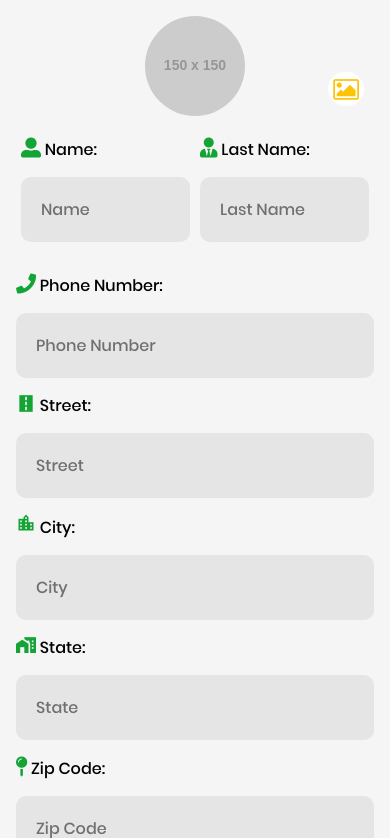
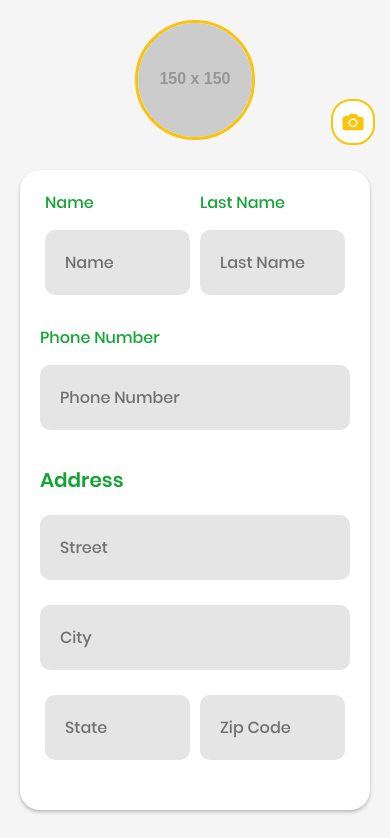
Before and after one commit to v3gaaa/Manos-Expertas--Mobile-App, a React Native app in the folder frontend/: screen /UserProfile in a window 390 px wide. Shown: the top 838 px of the page. Built offline with nearby package versions, Linux system fonts and the light colour scheme.

Commit message:
Profile view changes

```diff
--- a/frontend/app/UserProfile.tsx
+++ b/frontend/app/UserProfile.tsx
@@ -1,16 +1,44 @@
 import React, { useState, useEffect } from 'react';
-import { ScrollView, Platform, StyleSheet, View, Text, SafeAreaView, Alert, KeyboardAvoidingView, Image, TouchableOpacity } from 'react-native';
+import {
+  ScrollView,
+  Platform,
+  StyleSheet,
+  View,
+  Text,
+  SafeAreaView,
+  Alert,
+  KeyboardAvoidingView,
+  Image,
+  TouchableOpacity,
+  ActivityIndicator
+} from 'react-native';
+import { getUserByEmail, updateUser, uploadImage } from '../utils/apiHelper';
+import AsyncStorage from '@react-native-async-storage/async-storage';
+import * as ImagePicker from 'expo-image-picker';
+import { Ionicons } from '@expo/vector-icons';
+
 import Footer from '../components/footer';
 import AppTextInput from '../components/appTextInput';
-import AsyncStorage from '@react-native-async-storage/async-storage';
-import { getUserByEmail, updateUser, uploadImage } from '../utils/apiHelper';
-import { IUser } from '../utils/apiHelper';
 import { Theme } from '../constants/theme';
 import fonts from '../constants/fonts';
 import spacing from '../constants/spacing';
-import { icons } from '../constants/icons';
-import * as ImagePicker from 'expo-image-picker';
-import { Cloudinary } from "@cloudinary/url-gen";
+
+interface IUser {
+  name: string;
+  lastName: string;
+  email: string;
+  password: string;
+  phoneNumber: string;
+  profilePicture: string;
+  address: {
+    street: string;
+    city: string;
+    state: string;
+    zipCode: string;
+  };
+  admin: boolean;
+  salt: string;
+}
 
 const UserProfile = () => {
   const [user, setUser] = useState<IUser>({
@@ -20,18 +48,17 @@ const UserProfile = () => {
     password: '',
     phoneNumber: '',
     profilePicture: '',
-    address: {
-      street: '',
-      city: '',
-      state: '',
-      zipCode: ''
-    },
+    address: { street: '', city: '', state: '', zipCode: '' },
     admin: false,
     salt: '',
   });
   const [loading, setLoading] = useState(true);
+  const [uploadingImage, setUploadingImage] = useState(false);
 
   useEffect(() => {
+    loadUser();
+  }, []);
+
   const loadUser = async () => {
     try {
       const storedUser = await AsyncStorage.getItem('user');
@@ -48,9 +75,6 @@ const UserProfile = () => {
     }
   };
 
-    loadUser();
-  }, []);
-
   const handleUpdateProfile = async () => {
     try {
       const updatedUser = await updateUser(user);
@@ -65,9 +89,9 @@ const UserProfile = () => {
   };
 
   const handleImageUpload = async () => {
-    const permissionResult = await ImagePicker.requestMediaLibraryPermissionsAsync();
+    const { status } = await ImagePicker.requestMediaLibraryPermissionsAsync();
 
-    if (permissionResult.granted === false) {
+    if (status !== 'granted') {
       Alert.alert('Permission required', 'Please allow access to your photo library to upload an image.');
       return;
     }
@@ -82,49 +106,56 @@ const UserProfile = () => {
     if (!result.canceled && result.assets && result.assets.length > 0) {
       const imageUri = result.assets[0].uri;
       try {
+        setUploadingImage(true);
         const cloudinaryUrl = await uploadImage(imageUri);
         if (cloudinaryUrl) {
-          setUser(prevUser => ({
-            ...prevUser,
-            profilePicture: cloudinaryUrl
-          }));
+          setUser(prevUser => ({ ...prevUser, profilePicture: cloudinaryUrl }));
         }
       } catch (error) {
         console.error('Error uploading image:', error);
         Alert.alert('Error', 'Failed to upload image. Please try again.');
+      } finally {
+        setUploadingImage(false);
       }
     }
   };
 
   if (loading) {
-    return <Text>Loading...</Text>;
+    return (
+      <View style={styles.loadingContainer}>
+        <Text style={styles.loadingText}>Loading...</Text>
+      </View>
+    );
   }
 
   return (
-    <SafeAreaView style={{ flex: 1 }}>
+    <SafeAreaView style={styles.safeArea}>
       <KeyboardAvoidingView
-        style={{ flex: 1 }}
+        style={styles.keyboardAvoidingView}
         behavior={Platform.OS === 'ios' ? 'padding' : undefined}
         keyboardVerticalOffset={Platform.OS === 'ios' ? 100 : 0}
       >
-        <ScrollView contentContainerStyle={{ flexGrow: 1 }} keyboardShouldPersistTaps="handled">
+        <ScrollView contentContainerStyle={styles.scrollView} keyboardShouldPersistTaps="handled">
           <View style={styles.container}>
-
-            {/* Profile Picture */}
             <View style={styles.profilePictureContainer}>
               <Image
                 source={{ uri: user.profilePicture || 'https://via.placeholder.com/150' }}
                 style={styles.profilePicture}
               />
-              <TouchableOpacity style={styles.editIcon} onPress={handleImageUpload}>
-                {icons.Image(24, Theme.colors.bamxYellow)}
+              {uploadingImage && (
+                <View style={styles.uploadingOverlay}>
+                  <ActivityIndicator size="large" color={Theme.colors.bamxYellow} />
+                </View>
+              )}
+              <TouchableOpacity style={styles.editIcon} onPress={handleImageUpload} disabled={uploadingImage}>
+                <Ionicons name="camera" size={24} color={Theme.colors.bamxYellow} />
               </TouchableOpacity>
             </View>
 
-            {/* Name and Last Name in two columns */}
+            <View style={styles.formContainer}>
               <View style={styles.row}>
                 <View style={styles.column}>
-                <Text style={styles.label}>{icons.User(20, Theme.colors.bamxGreen)} Name:</Text>
+                  <Text style={styles.label}>Name</Text>
                   <AppTextInput
                     placeholder="Name"
                     value={user.name}
@@ -132,7 +163,7 @@ const UserProfile = () => {
                   />
                 </View>
                 <View style={styles.column}>
-                <Text style={styles.label}>{icons.UserTie(20, Theme.colors.bamxGreen)} Last Name:</Text>
+                  <Text style={styles.label}>Last Name</Text>
                   <AppTextInput
                     placeholder="Last Name"
                     value={user.lastName}
@@ -141,8 +172,7 @@ const UserProfile = () => {
                 </View>
               </View>
 
-            {/* Phone Number */}
-            <Text style={styles.label}>{icons.Phone(20, Theme.colors.bamxGreen)} Phone Number:</Text>
+              <Text style={styles.label}>Phone Number</Text>
               <AppTextInput
                 placeholder="Phone Number"
                 value={user.phoneNumber}
@@ -150,69 +180,112 @@ const UserProfile = () => {
                 keyboardType="phone-pad"
               />
 
-            {/* Address Fields */}
-            <Text style={styles.label}>{icons.Road(20, Theme.colors.green)} Street:</Text>
+              <Text style={styles.sectionTitle}>Address</Text>
               <AppTextInput
                 placeholder="Street"
                 value={user.address.street}
                 onChangeText={(text) => setUser({ ...user, address: { ...user.address, street: text } })}
               />
-            <Text style={styles.label}>{icons.LocationCity(20, Theme.colors.green)} City:</Text>
               <AppTextInput
                 placeholder="City"
                 value={user.address.city}
                 onChangeText={(text) => setUser({ ...user, address: { ...user.address, city: text } })}
               />
-            <Text style={styles.label}>{icons.HomeCity(20, Theme.colors.green)} State:</Text>
+              <View style={styles.row}>
+                <View style={styles.column}>
                   <AppTextInput
                     placeholder="State"
                     value={user.address.state}
                     onChangeText={(text) => setUser({ ...user, address: { ...user.address, state: text } })}
                   />
-            <Text style={styles.label}>{icons.Pin(20, Theme.colors.green)} Zip Code:</Text>
+                </View>
+                <View style={styles.column}>
                   <AppTextInput
                     placeholder="Zip Code"
                     value={user.address.zipCode}
                     onChangeText={(text) => setUser({ ...user, address: { ...user.address, zipCode: text } })}
+                    keyboardType="numeric"
                   />
+                </View>
+              </View>
+            </View>
 
-            {/* Update Profile Button */}
             <TouchableOpacity style={styles.updateButton} onPress={handleUpdateProfile}>
               <Text style={styles.updateButtonText}>Update Profile</Text>
             </TouchableOpacity>
           </View>
         </ScrollView>
-        <View style={styles.footerContainer}>
         <Footer />
-        </View>
       </KeyboardAvoidingView>
     </SafeAreaView>
   );
 };
 
 const styles = StyleSheet.create({
+  safeArea: {
+    flex: 1,
+    backgroundColor: Theme.colors.bgColor,
+  },
+  keyboardAvoidingView: {
+    flex: 1,
+  },
+  scrollView: {
+    flexGrow: 1,
+  },
   container: {
     flex: 1,
-    padding: 16,
+    padding: spacing * 2,
+  },
+  loadingContainer: {
+    flex: 1,
     justifyContent: 'center',
-    backgroundColor: Theme.colors.bgColor,
+    alignItems: 'center',
+  },
+  loadingText: {
+    fontFamily: fonts.PoppinsMedium,
+    fontSize: Theme.size.md,
+    color: Theme.colors.bamxGreen,
   },
   profilePictureContainer: {
     alignItems: 'center',
-    marginBottom: spacing * 2,
+    marginBottom: spacing * 3,
   },
   profilePicture: {
-    width: 100,
-    height: 100,
-    borderRadius: 50,
+    width: 120,
+    height: 120,
+    borderRadius: 60,
+    borderWidth: 3,
+    borderColor: Theme.colors.bamxYellow,
+  },
+  uploadingOverlay: {
+    ...StyleSheet.absoluteFillObject,
+    backgroundColor: 'rgba(255, 255, 255, 0.7)',
+    borderRadius: 60,
+    justifyContent: 'center',
+    alignItems: 'center',
   },
   editIcon: {
     position: 'absolute',
-    right: 10,
-    bottom: 10,
+    right: -5,
+    bottom: -5,
     backgroundColor: Theme.colors.white,
-    borderRadius: 50,
-    padding: 5,
+    borderRadius: 20,
+    padding: 8,
+    borderWidth: 2,
+    borderColor: Theme.colors.bamxYellow,
+  },
+  formContainer: {
+    backgroundColor: Theme.colors.white,
+    borderRadius: spacing * 2,
+    padding: spacing * 2,
+    shadowColor: "#000",
+    shadowOffset: {
+      width: 0,
+      height: 2,
+    },
+    shadowOpacity: 0.25,
+    shadowRadius: 3.84,
+    elevation: 5,
   },
   row: {
     flexDirection: 'row',
@@ -226,27 +299,36 @@ const styles = StyleSheet.create({
   label: {
     fontFamily: fonts.PoppinsMedium,
     fontSize: Theme.size.sm,
-    color: Theme.colors.black,
+    color: Theme.colors.bamxGreen,
     marginBottom: spacing / 2,
+  },
+  sectionTitle: {
+    fontFamily: fonts.PoppinsSemiBold,
+    fontSize: Theme.size.md,
+    color: Theme.colors.bamxGreen,
+    marginTop: spacing * 2,
+    marginBottom: spacing,
   },
   updateButton: {
     backgroundColor: Theme.colors.bamxYellow,
-    padding: spacing,
+    padding: spacing * 1.5,
     borderRadius: spacing,
     alignItems: 'center',
-    marginVertical: spacing * 2,
+    marginTop: spacing * 3,
     marginBottom: spacing * 4,
+    shadowColor: "#000",
+    shadowOffset: {
+      width: 0,
+      height: 2,
+    },
+    shadowOpacity: 0.25,
+    shadowRadius: 3.84,
+    elevation: 5,
   },
   updateButtonText: {
     fontFamily: fonts.PoppinsSemiBold,
     color: Theme.colors.white,
-    fontSize: Theme.size.sm,
-  },
-  footerContainer: {
-    position: 'absolute',
-    bottom: 0,
-    left: 0,
-    right: 0,
+    fontSize: Theme.size.md,
   },
 });
 
```
Also changed, not shown: frontend/app/home.tsx (+10 -5 lines). Lines whose indentation alone changed are shown as unchanged.
